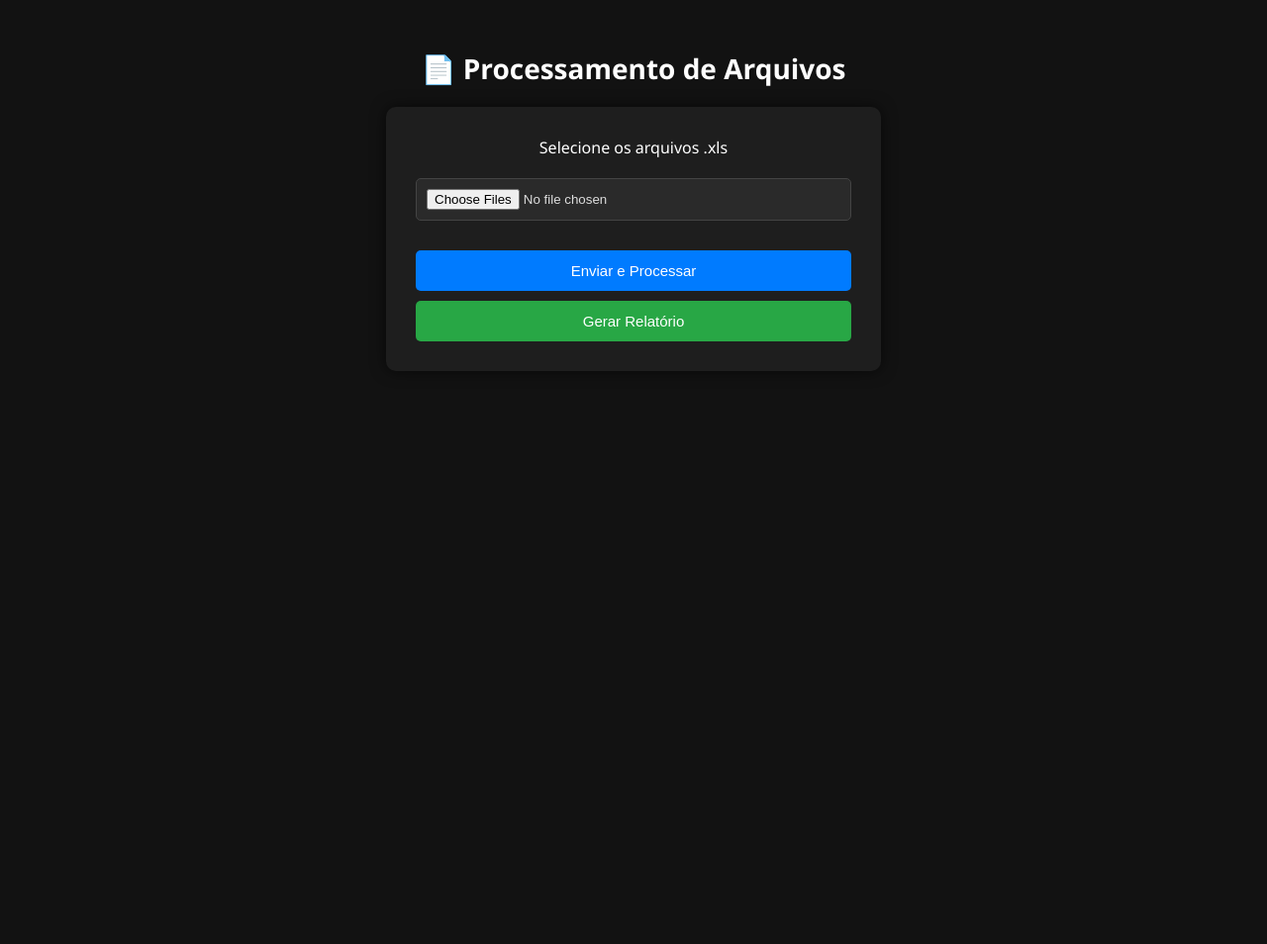
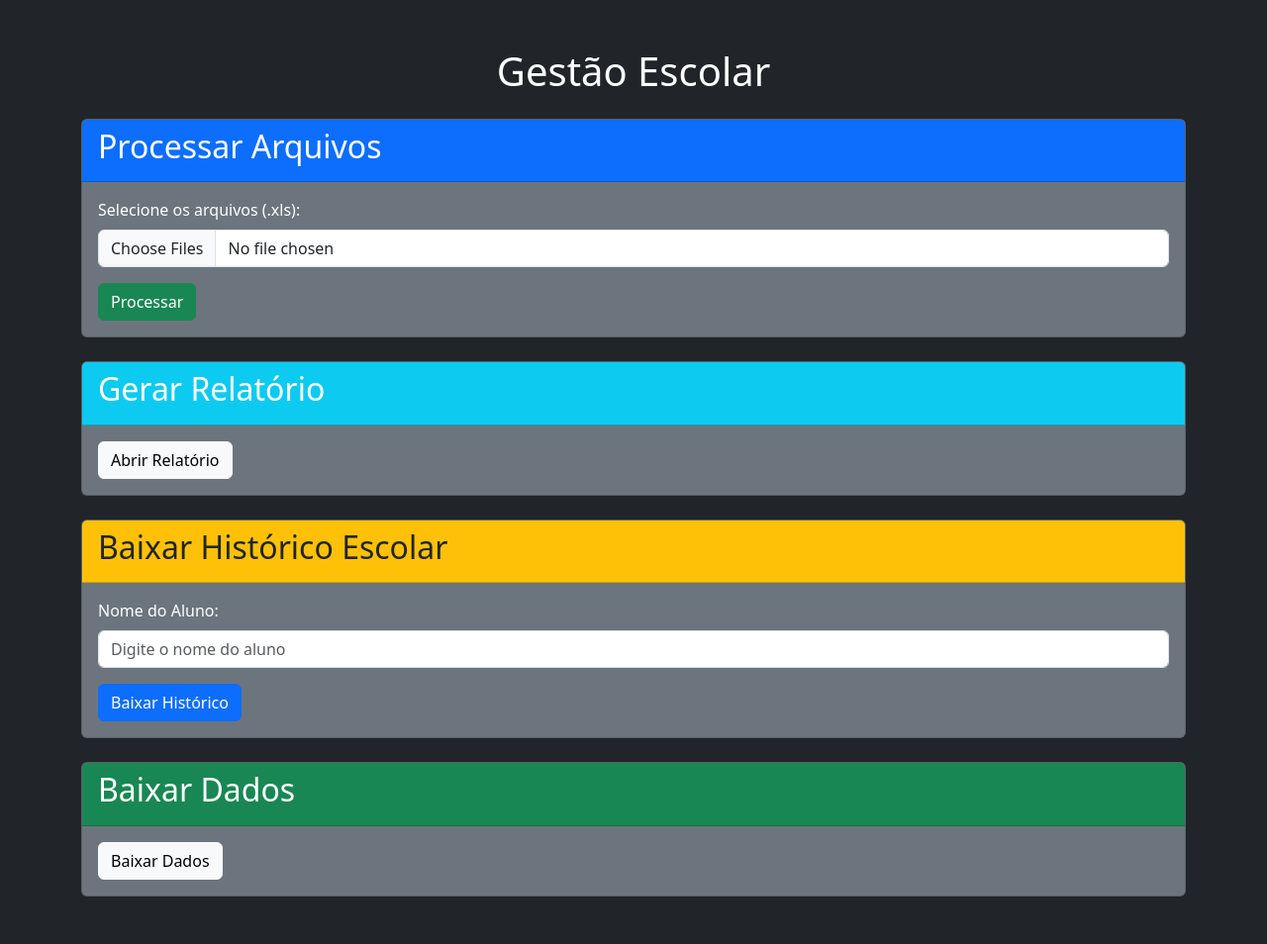
Before and after one commit to NashornT/Gestao_Escolar_Plataforma, a Flask app: page / in a window 1280 px wide. Shown: the whole page at 99% size. Before the commit the page ends 345 px from the top, so only its background shows below. Run offline with Flask 3, Linux system fonts and the light colour scheme.

Commit message:
feat: add school history and data download functionality with Excel export

```diff
--- a/flask_web.py
+++ b/flask_web.py
@@ -1,8 +1,10 @@
-from flask import Flask, render_template, request, redirect, flash
-import os
-from extract_data import ExtractData
+from flask import Flask, render_template, request, redirect, flash, send_file
+from methods.extract_data import ExtractData
 import os
 import shutil
+from methods.create_school_history import school_history
+from methods.download_data import download_school_data
+from datetime import datetime
 
 UPLOAD_FOLDER = 'Files'
 ALLOWED_EXTENSIONS = {'xls'}
@@ -51,5 +53,30 @@
     return redirect("http://localhost:8501")
 
 
+@app.route('/historico', methods=['POST'])
+def historico():
+    aluno_nome = request.form.get('aluno')
+
+    output, error = school_history(studant=aluno_nome)
+
+    if error:
+        return error, 404
+
+    # Retorna o arquivo para download
+    return send_file(output, as_attachment=True, download_name=f"historico_{aluno_nome}.xlsx", mimetype='application/vnd.openxmlformats-officedocument.spreadsheetml.sheet')
+
+
+@app.route('/baixar_dados', methods=['GET'])
+def baixar_dados():
+    output, error = download_school_data()
+
+    if error:
+        return error, 404
+
+    # Retorna o arquivo para download
+    return send_file(output, as_attachment=True, download_name=f"dados_alunos_{datetime.now()}.xlsx", mimetype='application/vnd.openxmlformats-officedocument.spreadsheetml.sheet')
+
+
+
 if __name__ == '__main__':
     app.run(debug=True)
--- a/main.py
+++ b/main.py
@@ -1,5 +1,5 @@
 import argparse
-from extract_data import ExtractData
+from methods.extract_data import ExtractData
 
 def main():
     # Configuração da CLI
--- a/templates/index.html
+++ b/templates/index.html
@@ -2,129 +2,81 @@
 <html lang="pt-br">
 <head>
     <meta charset="UTF-8">
-    <title>Ingestão de Arquivos Excel</title>
     <meta name="viewport" content="width=device-width, initial-scale=1.0">
-    <style>
-        * {
-            box-sizing: border-box;
-        }
+    <title>Gestão Escolar</title>
+    <link href="https://cdn.jsdelivr.net/npm/bootstrap@5.3.0/dist/css/bootstrap.min.css" rel="stylesheet">
+</head>
+<body class="bg-dark text-white">
+    <div class="container my-5">
+        <h1 class="text-center mb-4">Gestão Escolar</h1>
 
-        body {
-            font-family: 'Segoe UI', Tahoma, Geneva, Verdana, sans-serif;
-            background: #121212;
-            color: #ffffff;
-            display: flex;
-            flex-direction: column;
-            align-items: center;
-            padding: 20px;
-            margin: 0;
-        }
+        <!-- Mensagens de Feedback -->
+        <div class="container my-3">
+            {% with messages = get_flashed_messages() %}
+            {% if messages %}
+                <div class="alert alert-info" role="alert">
+                    {% for message in messages %}
+                        <p>{{ message }}</p>
+                    {% endfor %}
+                </div>
+            {% endif %}
+            {% endwith %}
+        </div>
 
-        h2 {
-            margin-top: 30px;
-            margin-bottom: 20px;
-            font-size: 28px;
-            text-align: center;
-        }
+        <!-- Seção para Processar Arquivos -->
+        <div class="card mb-4 bg-secondary text-white">
+            <div class="card-header bg-primary text-white">
+                <h2>Processar Arquivos</h2>
+            </div>
+            <div class="card-body">
+                <form action="/" method="post" enctype="multipart/form-data">
+                    <div class="mb-3">
+                        <label for="files" class="form-label">Selecione os arquivos (.xls):</label>
+                        <input type="file" name="files" id="files" class="form-control" multiple>
+                    </div>
+                    <button type="submit" class="btn btn-success">Processar</button>
+                </form>
+            </div>
+        </div>
 
-        .container {
-            background: #1e1e1e;
-            padding: 30px;
-            border-radius: 10px;
-            box-shadow: 0 0 15px rgba(0,0,0,0.6);
-            width: 100%;
-            max-width: 500px;
-        }
+        <!-- Seção para Gerar Relatório -->
+        <div class="card mb-4 bg-secondary text-white">
+            <div class="card-header bg-info text-white">
+                <h2>Gerar Relatório</h2>
+            </div>
+            <div class="card-body">
+                <a href="/relatorio" class="btn btn-light">Abrir Relatório</a>
+            </div>
+        </div>
 
-        label {
-            margin-bottom: 10px;
-            font-size: 16px;
-            display: block;
-            text-align: center;
-        }
+        <!-- Seção para Baixar Histórico -->
+        <div class="card bg-secondary text-white">
+            <div class="card-header bg-warning text-dark">
+                <h2>Baixar Histórico Escolar</h2>
+            </div>
+            <div class="card-body">
+                <form action="/historico" method="post">
+                    <div class="mb-3">
+                        <label for="aluno" class="form-label">Nome do Aluno:</label>
+                        <input type="text" name="aluno" id="aluno" class="form-control" placeholder="Digite o nome do aluno" required>
+                    </div>
+                    <button type="submit" class="btn btn-primary">Baixar Histórico</button>
+                </form>
+            </div>
+        </div>
 
-        input[type="file"] {
-            width: 100%;
-            margin: 10px 0 20px;
-            background-color: #2a2a2a;
-            border: 1px solid #444;
-            color: #ddd;
-            padding: 10px;
-            border-radius: 5px;
-        }
+        <!-- Seção para Baixar Dados -->
+        <div class="card bg-secondary text-white my-4">
+            <div class="card-header bg-success text-white">
+                <h2>Baixar Dados</h2>
+            </div>
+            <div class="card-body py-3">
+                <a href="/baixar_dados" class="btn btn-light">Baixar Dados</a>
+            </div>
+        </div>
 
-        .btn {
-            display: inline-block;
-            background-color: #007bff;
-            color: white;
-            padding: 12px 25px;
-            margin-top: 10px;
-            text-align: center;
-            border: none;
-            border-radius: 5px;
-            cursor: pointer;
-            font-size: 15px;
-            width: 100%;
-        }
-
-        .btn:hover {
-            background-color: #0056b3;
-        }
-
-        .btn-secondary {
-            background-color: #28a745;
-        }
-
-        .btn-secondary:hover {
-            background-color: #1e7e34;
-        }
-
-        .messages {
-            margin-top: 20px;
-            width: 100%;
-            max-width: 500px;
-        }
-
-        .messages ul {
-            list-style: none;
-            padding: 0;
-        }
-
-        .messages li {
-            background-color: #2e8b57;
-            border-left: 5px solid #1b5e20;
-            padding: 12px;
-            margin-bottom: 10px;
-            border-radius: 5px;
-            color: #ffffff;
-        }
-    </style>
-</head>
-<body>
-    <h2>📄 Processamento de Arquivos</h2>
-
-    <div class="container">
-        <form method="POST" enctype="multipart/form-data">
-            <label for="files">Selecione os arquivos .xls</label>
-            <input type="file" name="files" id="files" multiple accept=".xls" required>
-            <button type="submit" class="btn">Enviar e Processar</button>
-        </form>
-
-        <form action="/relatorio" method="get">
-            <button type="submit" class="btn btn-secondary">Gerar Relatório</button>
-        </form>
     </div>
 
-    <div class="messages">
-        {% with messages = get_flashed_messages() %}
-          {% if messages %}
-            <ul>
-            {% for message in messages %}
-              <li>{{ message }}</li>
-            {% endfor %}
-            </ul>
-          {% endif %}
-        {% endwith %}
-    </div>
+    <script src="https://cdn.jsdelivr.net/npm/bootstrap@5.3.0/dist/js/bootstrap.bundle.min.js"></script>
 </body>
 </html>
```
Also changed, not shown: methods/create_school_history.py (added, +38 -0 lines), methods/download_data.py (added, +37 -0 lines), methods/extract_data.py (renamed from extract_data.py), storage/mongodb.py (deleted).
